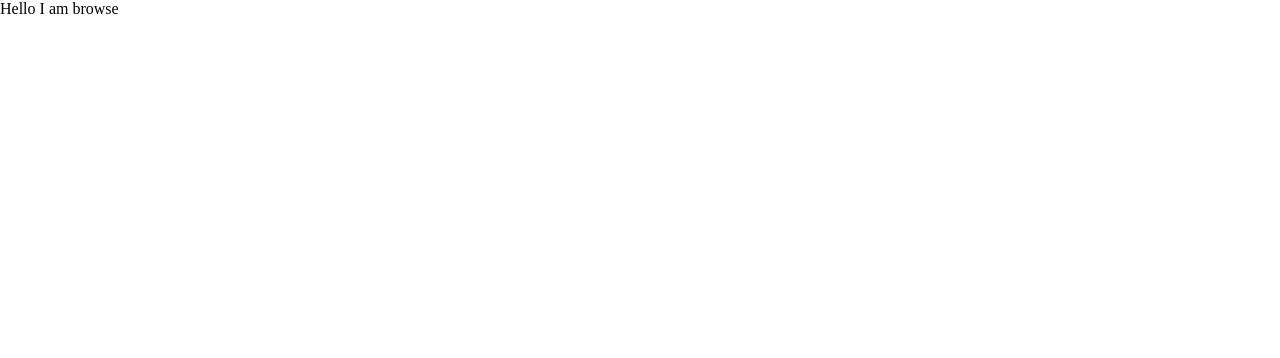
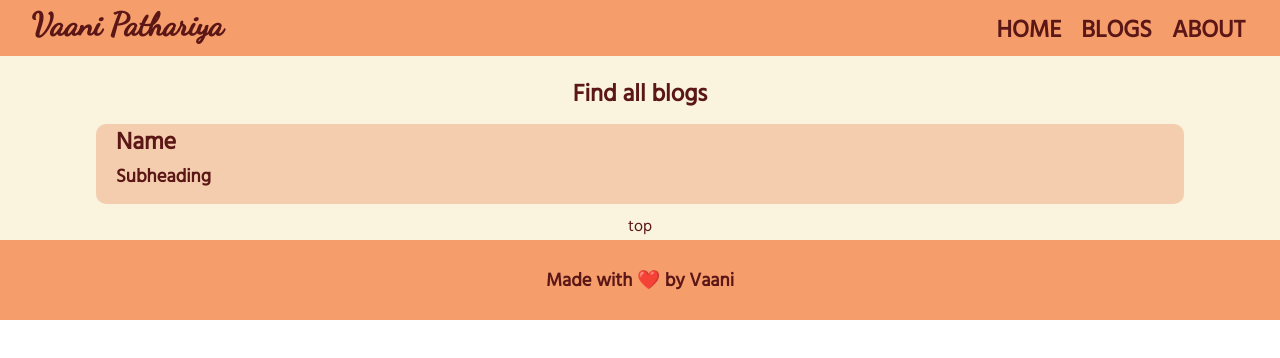
Before and after one commit to Vaani-pathariya/reading, a React (Create React App) app: page /search in a window 1280 px wide. Shown: the top 358 px of the page. Built offline with nearby package versions, Linux system fonts and the light colour scheme.

Commit message:
feat : added the basic overview ,ready for writing

```diff
--- a/src/App.js
+++ b/src/App.js
@@ -1,5 +1,6 @@
 import { Route,Routes } from 'react-router-dom';
 import "./app.css"
+import "./style.css"
 import LandingPage from './pages/LandingPage';
 import BookReview from './pages/BookReview';
 import About from './pages/About';
--- /dev/null
+++ b/src/components/BlogCard.jsx
@@ -0,0 +1,10 @@
+import React from "react";
+const BlogCard=(props)=>{
+    return (
+        <div className="card">
+            <h2>{props.name}</h2>
+            <h3>{props.subheading}</h3>
+        </div>
+    )
+}
+export default BlogCard;
--- a/src/components/Footer.jsx
+++ b/src/components/Footer.jsx
@@ -1,7 +1,9 @@
 import React from "react";
 const Footer=()=>{
     return (
-        <div>Hello I am footer</div>
+        <div className="footer">
+        <h3>Made with ❤️ by Vaani</h3>
+        </div>
     )
 }
 export default Footer;
--- a/src/components/Navbar.jsx
+++ b/src/components/Navbar.jsx
@@ -1,7 +1,14 @@
 import React from "react";
 const Navbar=()=>{
     return(
-        <div>Hello I am Navbar</div>
+        <div className="navbar">
+            <h1 className="navbar-h1">Vaani Pathariya</h1>
+            <div>
+                <h2>HOME</h2>
+                <h2>BLOGS</h2>
+                <h2>ABOUT</h2>
+            </div>
+        </div>
     )
 }
 export default Navbar;
--- a/src/pages/About.jsx
+++ b/src/pages/About.jsx
@@ -1,7 +1,15 @@
 import React from "react";
+import Navbar from "../components/Navbar";
+import Footer from "../components/Footer";
 const About=()=>{
     return (
-        <div>Hello I am about</div>
+        <div>
+            <Navbar/>
+            <div className="about">
+                <h3>I am a 3rd year student who likes to read books</h3>
+            </div>
+            <Footer/>
+        </div>
     )
 }
 export default About;
--- a/src/pages/AllBlogs.jsx
+++ b/src/pages/AllBlogs.jsx
@@ -1,8 +1,17 @@
 import React from "react";
+import Navbar from "../components/Navbar"
+import Footer from "../components/Footer";
+import BlogCard from "../components/BlogCard";
 const AllBlogs=()=>{
     return (
         <div>
-            Hello I am browse
+            <Navbar/>
+            <div className="search">
+                <h2 className="search-h2">Find all blogs</h2>
+                <BlogCard name="Name" subheading="Subheading"/>
+                <div>top</div>
+            </div>
+            <Footer/>
         </div>
     )
 }
--- a/src/pages/BookReview.jsx
+++ b/src/pages/BookReview.jsx
@@ -1,7 +1,35 @@
 import React from "react";
+import Navbar from "../components/Navbar";
+import Footer from "../components/Footer";
+import img from "../assets/the_alchemist.jpg"
 const BookReview =()=>{
     return(
-        <div>Hello Iam book</div>
+        <div>
+            <Navbar/>
+            <div className="review">
+                <div className="text">
+                    <div className="heading">
+                        <h1>Name</h1>
+                        <h2>Date</h2>
+                    </div>
+                    <h2>Final thoughts in one line</h2>
+                    <h3 className="bold">Review</h3>
+                    <h3 className="content">Lorem ipsum, dolor sit amet consectetur adipisicing elit. Laudantium, animi nemo nulla fugiat explicabo cum est totam eum iure beatae quidem numquam officiis illo ipsum hic molestiae deserunt ad. Unde.</h3>
+                    {/*start with a summary (without spoilers) introduce concept , conflict  and main characters
+                    Support you points with actual evidence ,Be respectful to the author*/}
+                    <h3 className="bold">Final thoughts</h3>
+                    {/*evaluate the book - were the characters detailed , area of the book that was under developed , was the plot well placed , was it predictable , authors writing style , is the book heavy on action . Was the end satisfying , was it well edited . */}
+                    <h3 className="bold">Would recommend to:</h3>
+                    <h3 className="bold">Similar books:</h3>
+                    <h3 className="bold">Star Rating:</h3>
+                </div>
+                <div className="review-img">
+                    <img src={img}></img>
+                    <h2>Author :</h2>
+                </div>
+            </div>
+            <Footer/>
+        </div>
     )
 }
 export default BookReview;
--- a/src/pages/LandingPage.jsx
+++ b/src/pages/LandingPage.jsx
@@ -5,7 +5,9 @@ const LandingPage=()=>{
     return(
         <>
         <Navbar/>
-        <div>Hello I am landing</div>
+        <div className="landing_page">
+            <h1>Your bestie who reads books</h1>
+        </div>
         <Footer/>
         </>
     )
--- a/src/style.css
+++ b/src/style.css
@@ -0,0 +1,108 @@
+@import url('https://fonts.googleapis.com/css2?family=Dancing+Script:wght@500&display=swap');
+@import url('https://fonts.googleapis.com/css2?family=Hind&display=swap');
+.navbar{
+    background-color: #f59d6b;
+    height: 3.5rem;
+    padding: 0 25px;
+    color: rgb(91, 22, 22);
+    font-family: 'Hind', sans-serif;
+    display: flex;
+    justify-content: space-between;
+}
+.navbar-h1{
+    margin: 0;
+    padding: 0.5%;
+    font-family: 'Dancing Script', cursive;
+}
+.navbar div{
+    display: flex;
+    padding: 1% 0;
+}
+.navbar h2{
+    margin: 0;
+    padding: 0 10px;
+}
+.search{
+    background-color: #faf3dd;
+    color: rgb(91, 22, 22);
+    font-family: 'Hind', sans-serif;
+    text-align: center;
+}
+.about{
+    background-color: #faf3dd;
+    font-family: 'Hind', sans-serif;
+    color: rgb(91, 22, 22);
+    height: 50vh;
+
+}
+.about h3{
+    text-align: center;
+    margin: 0;
+    padding: 10%;
+}
+.review{
+    background-color: #faf3dd;
+    padding: 20px;
+    display: flex;
+    font-family: 'Hind', sans-serif;
+}
+.text{
+    width: 75%;
+}
+.review img{
+
+    width: 22vw;
+}
+.content{
+    padding-right: 30px;
+}
+.bold{
+    font-size: 22px;
+}
+.heading{
+    display: flex;
+    justify-content: space-between;
+    padding-right: 50px;
+}
+.review h1,.review h2{
+    margin: 0;
+}
+.search-h2{
+    padding-top: 20px;
+}
+.search h2{
+    margin: 0;
+}
+.search h3{
+    margin: 0;
+}
+.card{
+    background-color: rgb(244, 205, 175);
+    width: 85%;
+    margin: 10px auto ;
+    text-align: left;
+    height: 5rem;
+    border-radius: 10px;
+}
+.card h2,.card h3{
+    padding-left: 20px;
+}
+.landing_page{
+    background-color: #faf3dd;
+    height: 100%;
+    text-align: center;
+    padding: 15% 0;
+    font-family: 'Hind', sans-serif;
+}
+.footer{
+    background-color: #f59d6b;
+    color: rgb(91, 22, 22);
+    height: 5rem;
+}
+.footer h3{
+    margin: 0;
+    text-align: center;
+    font-family: 'Hind', sans-serif;
+
+    padding: 2%;
+}
```
Also changed, not shown: src/assets/the_alchemist.jpg (added).
